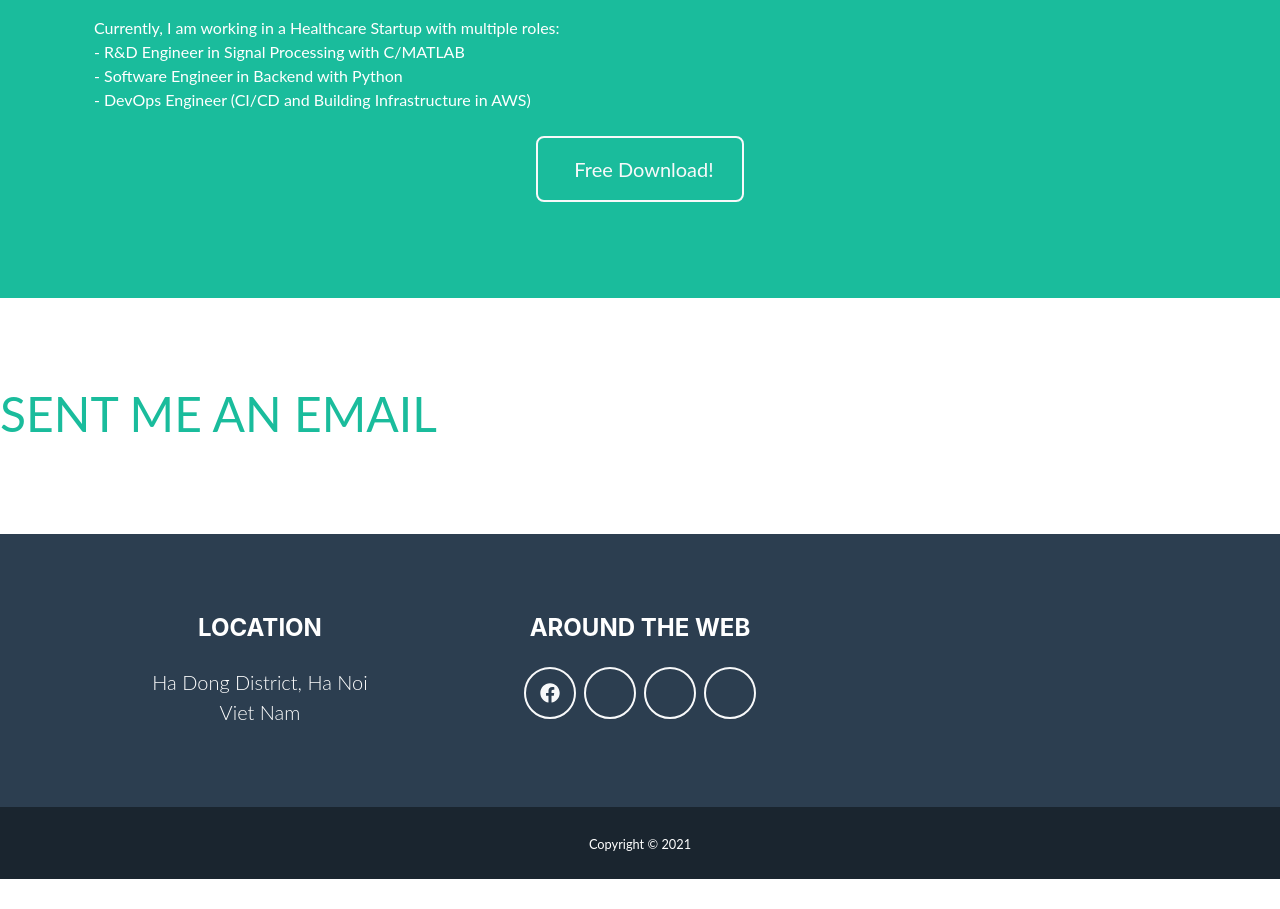
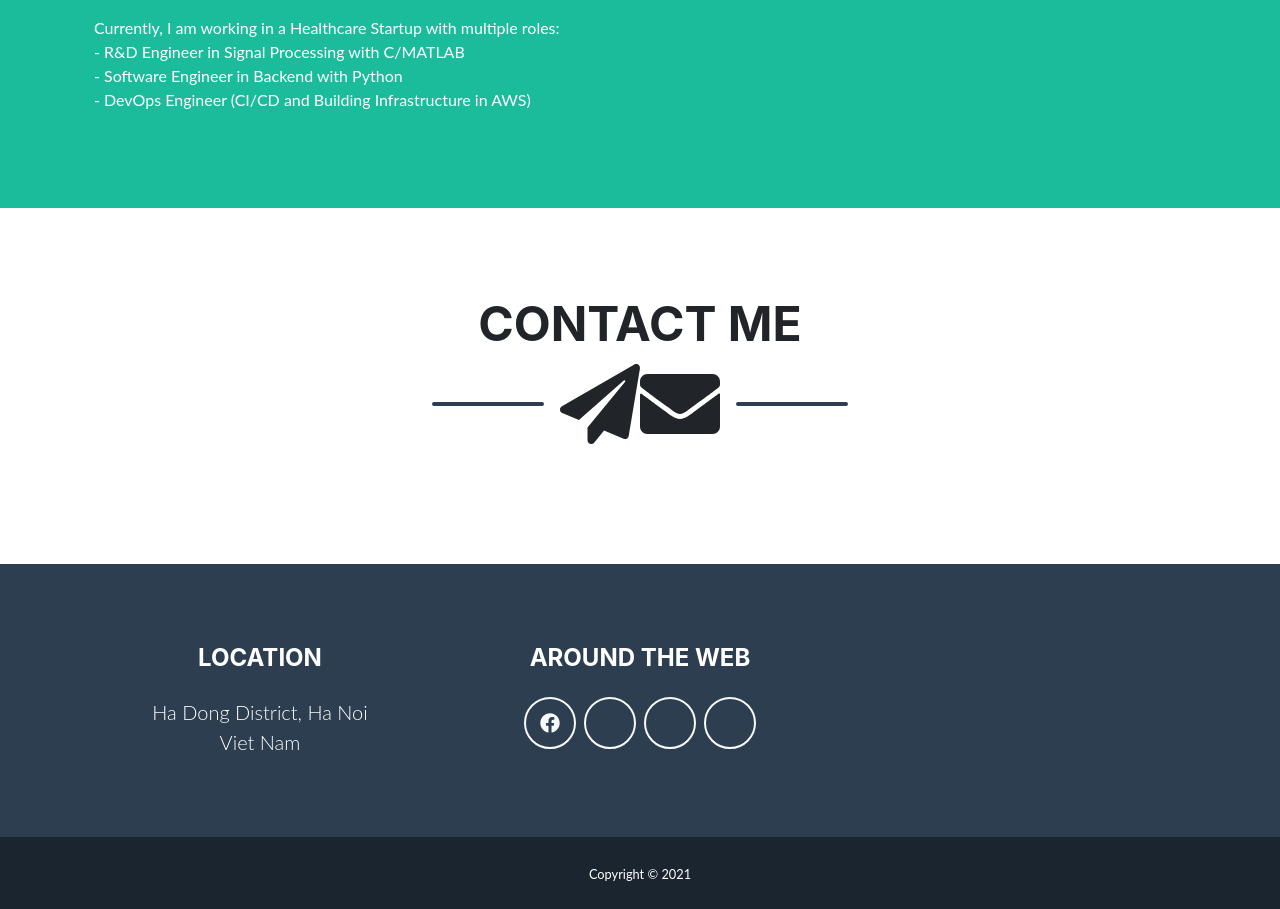
Before and after one commit to hoan-pham-duy/lighthappy_org_on_premises, a React (Create React App) app: page / in a window 1280 px wide. Shown: the part 1580-2489 px from the top of the page. Before the commit the page ends 2459 px from the top, so only its background shows below. Built offline with nearby package versions, Linux system fonts and the light colour scheme.

Commit message:
Update Contact Component, click open new tab mail

```diff
--- a/src/screens/Homepage/components/About.js
+++ b/src/screens/Homepage/components/About.js
@@ -27,13 +27,6 @@ class About extends React.Component {
                 - DevOps Engineer (CI/CD and Building Infrastructure in AWS)<br />
               </div>
             </div>
-            {/* About Section Button */}
-            <div className='text-center mt-4'>
-              <a className='btn btn-xl btn-outline-light' href='https://startbootstrap.com/theme/freelancer/'>
-                <i className='fas fa-download mr-2' />
-                Free Download!
-              </a>
-            </div>
           </div>
         </section>
       </div>
--- a/src/screens/Homepage/components/Contact.js
+++ b/src/screens/Homepage/components/Contact.js
@@ -1,12 +1,29 @@
 import React from 'react'
+
+import { FontAwesomeIcon } from '@fortawesome/react-fontawesome'
+import { faEnvelope, faPaperPlane } from '@fortawesome/free-solid-svg-icons'
+
+function openInNewTab (path) {
+  window.open(path, '_blank')
+}
+
+function redirectMail (event) {
+  openInNewTab('mailto:phamduyhoan95@gmail.com')
+}
 
 class Contact extends React.Component {
   render () {
     return (
-      <div>
+      <div onClick={redirectMail} target="_blank" rel="noopener noreferrer">
         <section className='page-section' id='contact'>
-          <div>
-          <a href='mailto:phamduyhoan95@gmail.com' target="_blank" rel="noopener noreferrer" className='page-section-heading text-center text-uppercase'>SENT ME AN EMAIL</a>
+          <div className='container'>
+            <h2 className='page-section-heading text-center text-uppercase'>Contact Me</h2>
+            <div className='divider-custom divider-dark'>
+              <div className='divider-custom-line' />
+              <FontAwesomeIcon icon={faPaperPlane} size='5x' />
+              <FontAwesomeIcon icon={faEnvelope} size='5x' />
+              <div className='divider-custom-line' />
+            </div>
           </div>
         </section>
       </div>
```
